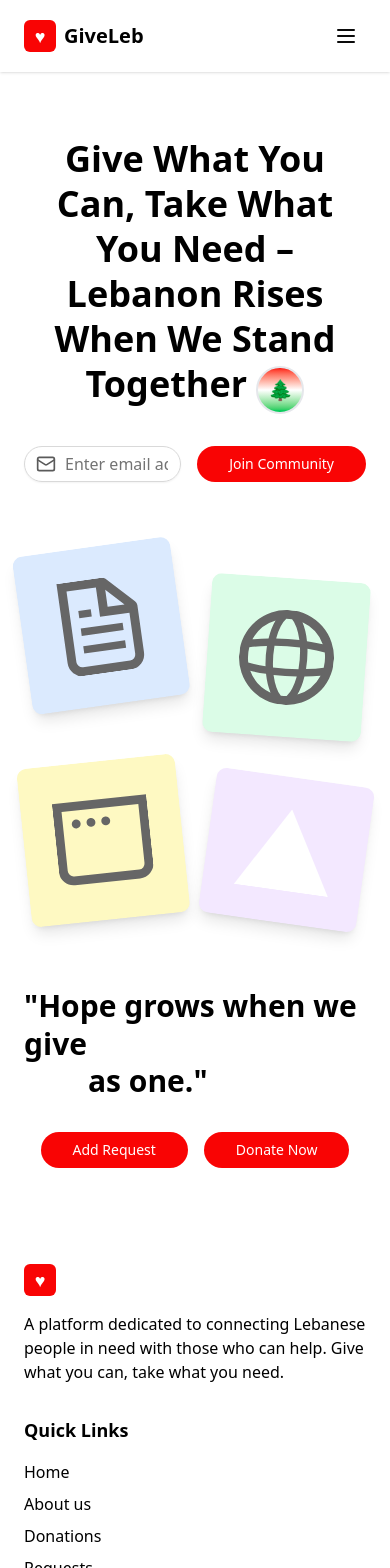
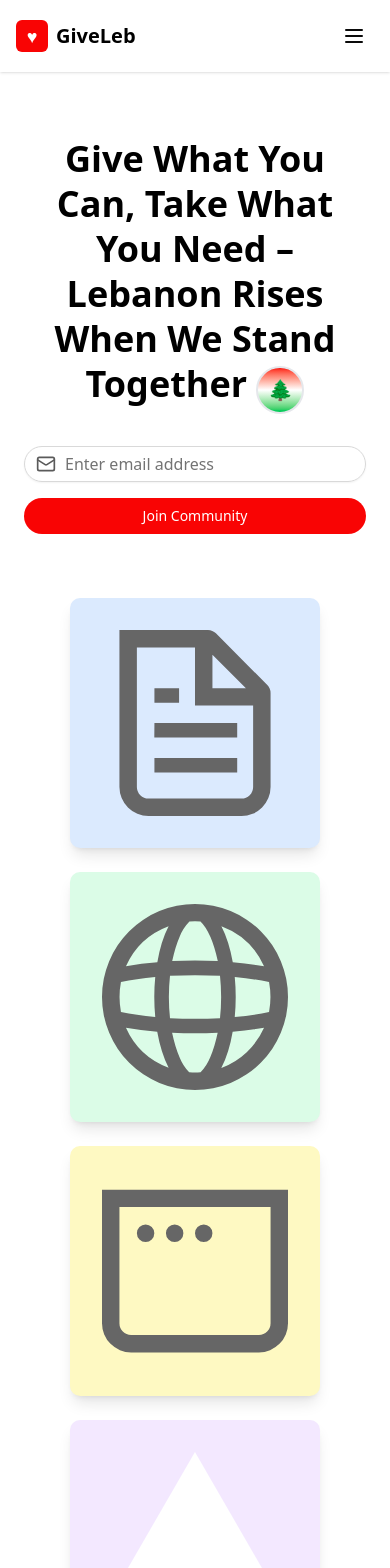
Before and after one commit to Nour-Al-Hazzouri/donation-platform, a Next.js app in the folder frontend/: page / in a window 390 px wide. Shown: the top 1568 px of the page. Built offline with nearby package versions, Linux system fonts and the light colour scheme.

Commit message:
DP-5-2 Fixed the responsivness of many elements like the navbar, homescreen, some elements in the homescreen and deleted unecessary directories.

```diff
--- a/frontend/src/components/common/CallToAction.tsx
+++ b/frontend/src/components/common/CallToAction.tsx
@@ -4,19 +4,19 @@ import { COLORS } from "@/lib/constants"
 export function CallToAction() {
   return (
     <div className="flex flex-col md:flex-row items-center justify-between gap-8">
-      <div className="text-left">
+      <div className="text-center md:text-left w-full md:w-auto">
         <h2 className={`text-3xl md:text-4xl font-bold text-[${COLORS.text.primary}] leading-tight`}>
           "Hope grows when we give
-          <br />
-          <span className="ml-16">as one."</span>
+          <br className="hidden sm:block" />
+          <span className="sm:ml-16 block sm:inline">as one."</span>
         </h2>
       </div>
 
-      <div className="flex gap-4">
-        <Button className={`bg-[${COLORS.primary}] hover:bg-[${COLORS.primaryHover}] text-white rounded-full px-8 py-3`}>
+      <div className="flex flex-col sm:flex-row gap-4 w-full sm:w-auto">
+        <Button className={`bg-[${COLORS.primary}] hover:bg-[${COLORS.primaryHover}] text-white rounded-full px-8 py-3 w-full sm:w-auto`}>
           Add Request
         </Button>
-        <Button className={`bg-[${COLORS.primary}] hover:bg-[${COLORS.primaryHover}] text-white rounded-full px-8 py-3`}>
+        <Button className={`bg-[${COLORS.primary}] hover:bg-[${COLORS.primaryHover}] text-white rounded-full px-8 py-3 w-full sm:w-auto`}>
           Donate Now
         </Button>
       </div>
--- a/frontend/src/components/common/Header.tsx
+++ b/frontend/src/components/common/Header.tsx
@@ -10,7 +10,7 @@ export function Header() {
   const pathname = usePathname()
 
   return (
-    <header className="w-full px-6 py-4 shadow-sm">
+    <header className="w-full px-4 md:px-6 py-4 shadow-sm">
       <div className="max-w-7xl mx-auto flex items-center justify-between">
         {/* Logo */}
         <Link href="/" className="flex items-center gap-2">
@@ -20,18 +20,34 @@ export function Header() {
           <span className={`text-[${COLORS.text.primary}] text-xl font-semibold`}>GiveLeb</span>
         </Link>
 
-        {/* Mobile Navigation */}
-        <Navbar />
+        {/* Mobile Navigation - Only visible on small screens */}
+        <div className="md:hidden">
+          <Navbar />
+        </div>
 
         {/* Desktop Navigation */}
-        <nav className="hidden md:flex items-center gap-8">
-          {NAV_ITEMS.map((item) => {
+        <nav className="hidden md:flex items-center gap-4 lg:gap-8">
+          {NAV_ITEMS.map((item, index) => {
+            // On medium screens (md), only show first 4 items
+            // On large screens (lg), show all items
+            if (index >= 4 && index < NAV_ITEMS.length - 1) {
+              return (
+                <Link
+                  key={item.name}
+                  href={item.href}
+                  className={`hidden lg:inline-block ${pathname === item.href ? `text-[${COLORS.primary}] font-medium border-b-2 border-[${COLORS.primary}] pb-1` : `text-[${COLORS.text.secondary}] hover:text-[${COLORS.text.primary}]`} text-sm lg:text-base whitespace-nowrap`}
+                >
+                  {item.name}
+                </Link>
+              )
+            }
+
             const isActive = pathname === item.href
             return (
               <Link
                 key={item.name}
                 href={item.href}
-                className={`${isActive ? `text-[${COLORS.primary}] font-medium border-b-2 border-[${COLORS.primary}] pb-1` : `text-[${COLORS.text.secondary}] hover:text-[${COLORS.text.primary}]`}`}
+                className={`${isActive ? `text-[${COLORS.primary}] font-medium border-b-2 border-[${COLORS.primary}] pb-1` : `text-[${COLORS.text.secondary}] hover:text-[${COLORS.text.primary}]`} text-sm lg:text-base whitespace-nowrap`}
               >
                 {item.name}
               </Link>
@@ -40,14 +56,14 @@ export function Header() {
         </nav>
 
         {/* Auth Buttons - Desktop Only */}
-        <div className="hidden md:flex items-center gap-3">
+        <div className="hidden md:flex items-center gap-2 lg:gap-3">
           <Button
             variant="outline"
-            className={`bg-[${COLORS.primary}] text-white border-[${COLORS.primary}] hover:bg-[${COLORS.primaryHover}] rounded-full px-6`}
+            className={`bg-[${COLORS.primary}] text-white border-[${COLORS.primary}] hover:bg-[${COLORS.primaryHover}] rounded-full px-3 lg:px-6 text-sm lg:text-base`}
           >
             Sign In
           </Button>
-          <Button className={`bg-[${COLORS.primary}] hover:bg-[${COLORS.primaryHover}] text-white rounded-full px-6`}>
+          <Button className={`bg-[${COLORS.primary}] hover:bg-[${COLORS.primaryHover}] text-white rounded-full px-3 lg:px-6 text-sm lg:text-base`}>
             Sign Up
           </Button>
         </div>
--- a/frontend/src/components/common/Hero.tsx
+++ b/frontend/src/components/common/Hero.tsx
@@ -18,16 +18,16 @@ export function Hero() {
       </h1>
 
       {/* Email Signup */}
-      <div className="flex items-center justify-center gap-4 max-w-md mx-auto">
-        <div className="relative flex-1">
+      <div className="flex flex-col sm:flex-row items-center justify-center gap-4 max-w-md mx-auto">
+        <div className="relative w-full sm:flex-1">
           <Mail className={`absolute left-3 top-1/2 transform -translate-y-1/2 text-[${COLORS.text.secondary}] w-5 h-5`} />
           <Input
             type="email"
             placeholder="Enter email address"
-            className={`pl-10 py-3 rounded-full border-[${COLORS.border}] focus:border-[${COLORS.primary}]`}
+            className={`pl-10 py-3 rounded-full border-[${COLORS.border}] focus:border-[${COLORS.primary}] w-full`}
           />
         </div>
-        <Button className={`bg-[${COLORS.primary}] hover:bg-[${COLORS.primaryHover}] text-white rounded-full px-8 py-3`}>
+        <Button className={`bg-[${COLORS.primary}] hover:bg-[${COLORS.primaryHover}] text-white rounded-full px-8 py-3 w-full sm:w-auto`}>
           Join Community
         </Button>
       </div>
--- a/frontend/src/components/common/ImageCollage.tsx
+++ b/frontend/src/components/common/ImageCollage.tsx
@@ -2,41 +2,41 @@ import Image from "next/image"
 
 export function ImageCollage() {
   return (
-    <div className="grid grid-cols-2 md:grid-cols-4 gap-6 mb-16">
-      <div className="transform rotate-[-8deg] hover:rotate-0 transition-transform duration-300">
+    <div className="grid grid-cols-1 sm:grid-cols-2 md:grid-cols-4 gap-6 mb-16">
+      <div className="transform sm:rotate-[-8deg] hover:rotate-0 transition-transform duration-300">
         <Image
           src="/file.svg"
           alt="Community sharing books"
           width={250}
           height={300}
-          className="rounded-lg shadow-lg object-cover bg-blue-100 p-8"
+          className="rounded-lg shadow-lg object-cover bg-blue-100 p-8 mx-auto w-full max-w-[250px]"
         />
       </div>
-      <div className="transform rotate-[4deg] hover:rotate-0 transition-transform duration-300 mt-8">
+      <div className="transform sm:rotate-[4deg] hover:rotate-0 transition-transform duration-300 sm:mt-8">
         <Image
           src="/globe.svg"
           alt="Clothing donations"
           width={250}
           height={300}
-          className="rounded-lg shadow-lg object-cover bg-green-100 p-8"
+          className="rounded-lg shadow-lg object-cover bg-green-100 p-8 mx-auto w-full max-w-[250px]"
         />
       </div>
-      <div className="transform rotate-[-6deg] hover:rotate-0 transition-transform duration-300">
+      <div className="transform sm:rotate-[-6deg] hover:rotate-0 transition-transform duration-300">
         <Image
           src="/window.svg"
           alt="Food donations"
           width={250}
           height={300}
-          className="rounded-lg shadow-lg object-cover bg-yellow-100 p-8"
+          className="rounded-lg shadow-lg object-cover bg-yellow-100 p-8 mx-auto w-full max-w-[250px]"
         />
       </div>
-      <div className="transform rotate-[8deg] hover:rotate-0 transition-transform duration-300 mt-4">
+      <div className="transform sm:rotate-[8deg] hover:rotate-0 transition-transform duration-300 sm:mt-4">
         <Image
           src="/vercel.svg"
           alt="Donation box"
           width={250}
           height={300}
-          className="rounded-lg shadow-lg object-cover bg-purple-100 p-8"
+          className="rounded-lg shadow-lg object-cover bg-purple-100 p-8 mx-auto w-full max-w-[250px]"
         />
       </div>
     </div>
--- a/frontend/src/components/common/Navbar.tsx
+++ b/frontend/src/components/common/Navbar.tsx
@@ -15,7 +15,7 @@ export function Navbar() {
   }
 
   return (
-    <div className="md:hidden">
+    <div>
       {/* Mobile menu button */}
       <button
         onClick={toggleMenu}
```
